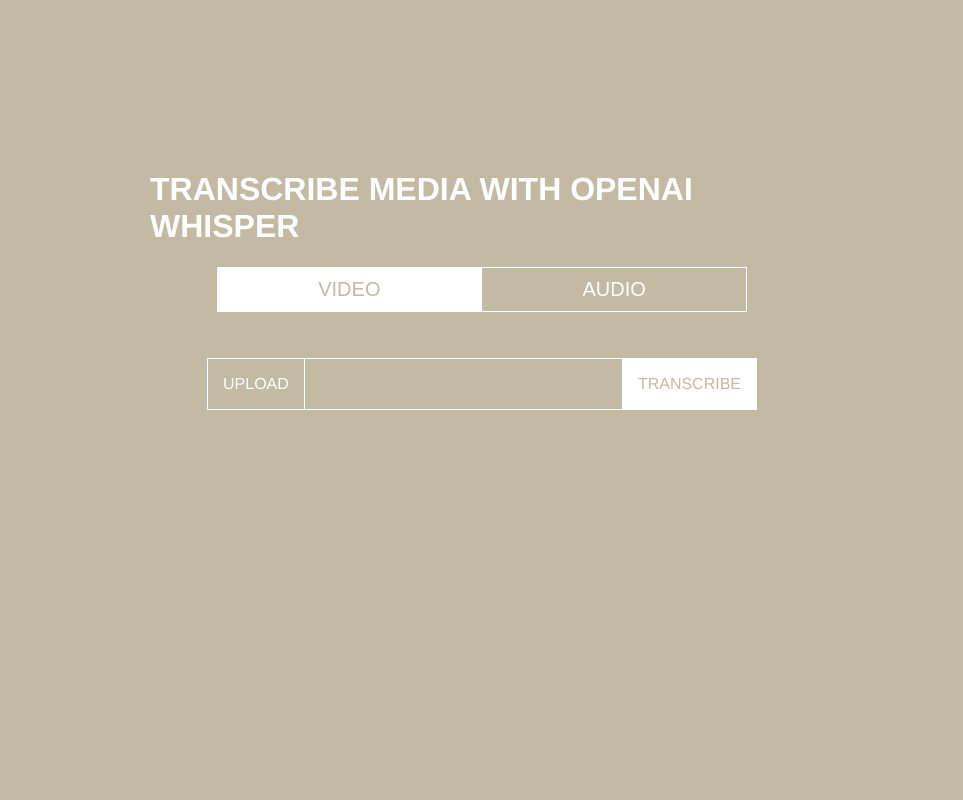
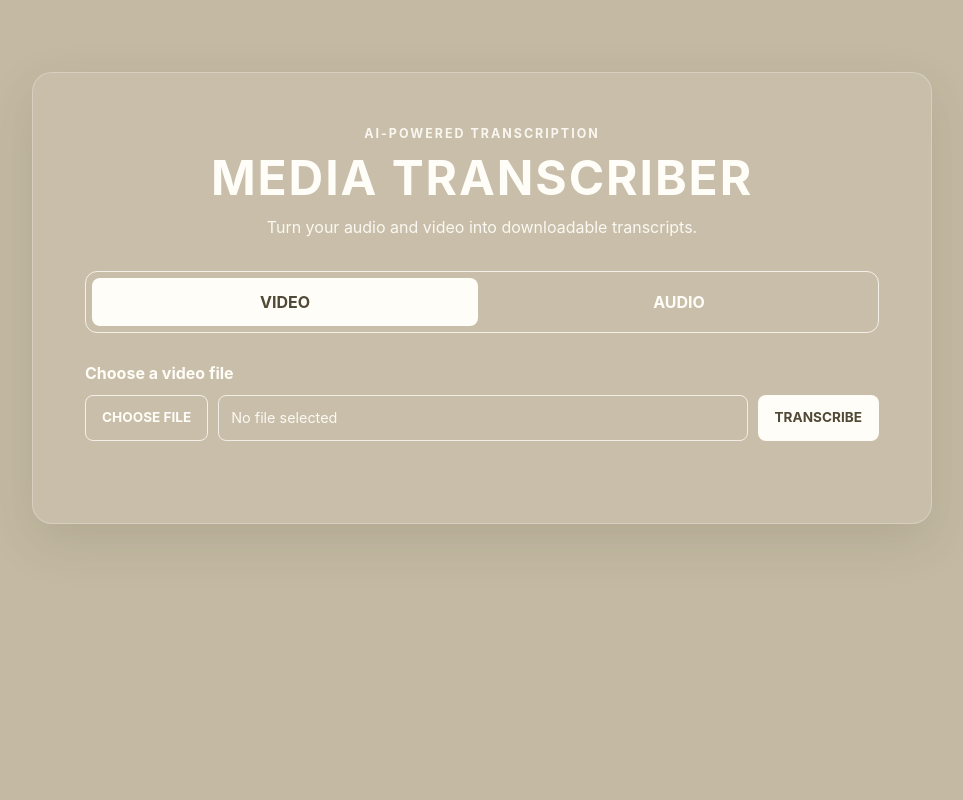
Before and after one commit to FrostyAqua37/Video-and-audio-transcription, a Flask app: page / in a window 1280 px wide. Shown: the whole page, without its empty margins (158-1121 px from the left). Run offline with Flask 3, Linux system fonts and the light colour scheme.

Commit message:
Reworked webpage to be more dynamic and responsive.

```diff
--- a/flaskr/app.py
+++ b/flaskr/app.py
@@ -59,7 +59,7 @@
 
         #Exports video file transcriptions as text file and pdf.
         text_file = save_as_text(file_name, 'txt', subtitles)
-        pdf= save_as_pdf(file_name, subtitles)
+        #save_as_pdf(file_name, subtitles)
 
     except Exception:
         app.logger.exception(f'Failed to process {filetype} file.')
@@ -75,7 +75,7 @@
         **{
             filetype: url_for('static', filename=f'uploads/{filename}'),
             'text_file': text_file,
-            'pdf': pdf,
+            #'pdf': upload_dir / f'{file_name}.pdf',
         },
     )
 
@@ -106,29 +106,27 @@
 def save_as_pdf(filename:str, subtitles:list):
     #Saving subtitles in a pdf document
     save_dir = f'{app.config["UPLOAD_FOLDER"]}/{filename}.pdf'
-    subtitle = 'This text transcription was done through OpenAI Whisper.'
+    subtitle = '*This transcription was done through OpenAI Whisper.'
 
     pdf = canvas.Canvas(save_dir)
     pdf.setTitle(filename)
-    pdf.setFont('Courier', 32)
+    pdf.setFont('Courier', 20)
 
     #Sets title and subtitle at x, y position
-    pdf.drawCentredString(300, 770, filename)
-    pdf.setFont('Courier', 16)
+    pdf.drawCentredString(300, 770, filename.capitalize())
+    pdf.setFont('Courier', 18)
     pdf.drawCentredString(290, 720, subtitle)
 
-    pdf.line(30, 710, 550, 710)
-
-    text = pdf.beginText(40, 680)
-    text.setFont('Courier', 16)
+    pdf.line(30, 690, 550, 690)
+    text = pdf.beginText(40, 650)
+    pdf.setFont('Courier', 14)
 
     for subtitle in subtitles:
-        line = f'{subtitle["timestamp"]}  {subtitle["text"]}'
+        line = f'[{subtitle["timestamp"]}] {subtitle["text"]}'
         text.textLine(line)
 
     pdf.drawText(text)
     pdf.save()
-    return pdf
 
 if __name__ == "__main__":
     app.run(debug=True)
--- a/flaskr/static/css/index.css
+++ b/flaskr/static/css/index.css
@@ -1,136 +1,180 @@
-body {
-    font-family: Helvetica;
-    background-color: #C4bAA3;
-    color: white;
+:root {
+    color-scheme: light;
+    --background: #c4baa3;
+    --surface: #d8cfbc;
+    --text: #fffdf8;
+    --text-dark: #514936;
+    --border: rgba(255, 253, 248, 0.8);
+    --focus: #293d58;
+    --radius: 12px;
+    --shadow: 0 18px 50px rgba(57, 48, 31, 0.12);
 }
 
-.transcribe {
-    display: grid;
-    justify-items: center;
-    align-items: center;
-    margin: 150px 300px 0px;
-    padding-bottom: 75px;
+* { box-sizing: border-box; }
+
+body {
+    min-width: 320px;
+    min-height: 100vh;
+    margin: 0;
+    padding: clamp(24px, 6vw, 72px) 20px;
+    font-family: Inter, ui-sans-serif, system-ui, -apple-system, BlinkMacSystemFont, "Segoe UI", sans-serif;
+    line-height: 1.5;
+    color: var(--text);
+    background: var(--background);
 }
 
-div#video.panel {
-    display: block;
+button, input { font: inherit; }
+
+.transcribe {
+    width: min(100%, 900px);
+    margin: 0 auto;
+    padding: clamp(24px, 5vw, 52px);
+    background: rgba(255, 255, 255, 0.07);
+    border: 1px solid rgba(255, 255, 255, 0.25);
+    border-radius: 20px;
+    box-shadow: var(--shadow);
 }
 
-div#audio.panel {
-    display: none;
+.page-header { margin-bottom: 32px; text-align: center; }
+.eyebrow {
+    margin: 0 0 8px;
+    font-size: 0.78rem;
+    font-weight: 700;
+    letter-spacing: 0.16em;
+    text-transform: uppercase;
+    opacity: 0.9;
+}
+h1, h2 { margin-top: 0; text-transform: uppercase; letter-spacing: 0.04em; }
+h1 { margin-bottom: 10px; font-size: clamp(1.8rem, 5vw, 3rem); line-height: 1.1; }
+h2 { margin-bottom: 14px; font-size: 1rem; }
+.intro { max-width: 44ch; margin: 0 auto; opacity: 0.92; }
+
+.tabs {
+    display: grid;
+    grid-template-columns: repeat(2, minmax(0, 1fr));
+    gap: 8px;
+    margin-bottom: 28px;
+    padding: 6px;
+    border: 1px solid var(--border);
+    border-radius: var(--radius);
+}
+.tab {
+    min-height: 48px;
+    padding: 10px 16px;
+    color: var(--text);
+    background: transparent;
+    border: 0;
+    border-radius: 8px;
+    cursor: pointer;
+    font-weight: 700;
+    text-transform: uppercase;
+    transition: color 160ms ease, background-color 160ms ease, transform 160ms ease;
+}
+.tab:hover { transform: translateY(-1px); }
+.tab.is-active { color: var(--text-dark); background: var(--text); }
+.tab:focus-visible, .control-button:focus-visible, a:focus-visible {
+    outline: 3px solid var(--focus);
+    outline-offset: 3px;
 }
 
-button {
-    /*Button styling*/
+.panel { min-width: 0; }
+.panel[hidden] { display: none; }
+form { margin: 0 0 30px; }
+.field-label { display: block; margin-bottom: 10px; font-weight: 700; }
+
+.upload-row {
+    display: grid;
+    grid-template-columns: auto minmax(0, 1fr) auto;
+    align-items: stretch;
+    gap: 10px;
+}
+.file-input {
+    position: absolute;
+    width: 1px;
+    height: 1px;
+    overflow: hidden;
+    clip-path: inset(50%);
+    white-space: nowrap;
+}
+.file-input:focus-visible + .filename { outline: 3px solid var(--focus); outline-offset: 3px; }
+.control-button {
+    display: inline-flex;
+    min-height: 46px;
+    align-items: center;
+    justify-content: center;
+    padding: 10px 16px;
+    border: 1px solid var(--border);
+    border-radius: 8px;
+    font-size: 0.85rem;
+    font-weight: 750;
+    text-align: center;
     text-transform: uppercase;
-    background-color: transparent;
-    color: white;
-    font-size: 20px;
-    border: 1px solid white;
-    padding: 10px 100px;
-    margin-left: 0px;
-    margin-right: 0px;
-    float: left;
-    margin-bottom: 30px;
+    cursor: pointer;
+    transition: background-color 160ms ease, color 160ms ease, transform 160ms ease;
+}
+.control-button:hover { transform: translateY(-1px); }
+.upload-button { color: var(--text); background: transparent; }
+.upload-button:hover { color: var(--text-dark); background: var(--text); }
+.submit-button { color: var(--text-dark); background: var(--text);}
+.submit-button:hover { background: #f0eadf; }
+
+.filename {
+    display: flex;
+    min-width: 0;
+    align-items: center;
+    padding: 8px 12px;
+    overflow-wrap: anywhere;
+    border: 1px solid var(--border);
+    border-radius: 8px;
+    font-size: 0.9rem;
+    opacity: 0.95;
 }
 
-button:hover {
-    /*Change button and pointer when hovering over button*/
-    cursor: pointer;
-    scale: 1.05;
-    color: #C4bAA3;
-    background-color: white;
+.media-result { margin-top: 32px; }
+.video-display, .audio-display {
+    display: block;
+    width: 100%;
+    max-height: 65vh;
+    margin: 0 0 30px;
+    border-radius: var(--radius);
+    background: rgba(0, 0, 0, 0.15);
 }
+.video-display { height: auto; aspect-ratio: 16 / 9; object-fit: contain; }
+.audio-display { height: 64px; }
+.download-list { display: grid; grid-template-columns: repeat(auto-fit, minmax(190px, 1fr)); gap: 10px; }
+.download-list a {
+    display: flex;
+    min-height: 48px;
+    align-items: center;
+    justify-content: center;
+    padding: 12px 16px;
+    color: var(--text);
+    border: 1px dashed var(--border);
+    border-radius: 8px;
+    text-align: center;
+    text-decoration: none;
+    text-transform: uppercase;
+    font-size: 0.85rem;
+    font-weight: 700;
+    transition: color 160ms ease, background-color 160ms ease;
+}
+.download-list a:hover { color: var(--text-dark); background: var(--text); }
+.messages {
+    margin: 20px 0;
+    padding: 12px 16px;
+    border-left: 4px solid #fffdf8;
+    background: rgba(90, 35, 25, 0.14);
+}
+.messages p { margin: 0; }
+.messages p + p { margin-top: 8px; }
 
-#video-btn {
-    background-color: white;
-    color: #C4bAA3;
+@media (max-width: 640px) {
+    body { padding: 16px 12px; }
+    .transcribe { padding: 24px 18px; border-radius: 14px; }
+    .upload-row { grid-template-columns: minmax(0, 1fr) minmax(0, 1fr); }
+    .filename { grid-column: 1 / -1; grid-row: 2; min-height: 42px; }
+    .upload-button, .submit-button { width: 100%; }
 }
-
-form {
-    width: 550px;
-    vertical-align: middle;
-    margin-bottom: 30px;
+@media (prefers-reduced-motion: reduce) {
+    *, *::before, *::after { scroll-behavior: auto !important; transition-duration: 0.01ms !important; animation-duration: 0.01ms !important; }
 }
-
-input[type=file], input[type=submit] {
-    display: none;
-}
-
-.upload-row {
-    display: flex;
-    align-items: center;
-}
-
-.upload, .submit {
-    border: 1px solid white;
-    text-transform: uppercase;
-    display: flex;
-    align-items: center;
-    height: 40px;
-    padding: 5px 15px;
-}
-
-#filename {
-   padding: 5px 15px;
-   border-top: 1px solid white;
-   border-bottom: 1px solid white;
-   width: 100%;
-   height: 40px;
-   color: white;
-   display: flex;
-   align-items: center;
-}
-
-.upload:hover, .submit:hover {
-    background-color: white;
-    color: #C4bAA3;
-    cursor: pointer;
-    scale: 1.05;
-}
-
-.submit {
-    background-color: white;
-    color: #C4bAA3;
-}
-
-video {
-    /*Video div styling*/
-    width: 700px;
-    height: 500px;
-    border-radius: 10px;
-    margin-bottom: 60px;
-}
-
-.video-display {
-    /*Video source styling*/
-    width: auto;
-    height: auto;
-    background-size: cover;
-    overflow: hidden;
-}
-
-h1, h2 {
-    text-transform: uppercase;
-}
-
-a, a:not(:last-of-type) {
-    display: block;
-    text-align: center;
-    text-transform: uppercase;
-    background-color: transparent;
-    color: white;
-    font-size: 20px;
-    border: 1px solid white;
-    padding: 10px 100px;
-    margin-left: 0px;
-    margin-right: 0px;
-    text-decoration: none;
-    border-style: dashed;
-    margin-bottom: 10px;
-}
-
-a:hover {
-    color: #C4bAA3;
-    background-color: white;
-}
--- a/flaskr/static/index.js
+++ b/flaskr/static/index.js
@@ -1,55 +1,70 @@
-const buttons = document.querySelector('.buttons');
-const panels = document.querySelectorAll('.panel');
+"use strict";
 
-buttons.addEventListener('click', displaySection);
+document.addEventListener("DOMContentLoaded", () => {
+    const buttons = Array.from(document.querySelectorAll('.tab[data-target]'));
+    const panels = Array.from(document.querySelectorAll('.panel[role="tabpanel"]'));
 
-function displaySection(e) {
-    if (e.target.matches('button')) {
-        //Makes video and audio button display their respective sections
-        const { id } = e.target.dataset;
+    function activateButton(target_id, move_focus = false) {
+        buttons.forEach((button) => {
+            const is_active = button.dataset.target === target_id;
+            button.classList.toggle('is-active', is_active);
+            button.setAttribute('aria-selected', String(is_active));
+            button.tabIndex = is_active ? 0 : -1;
 
-        if (id == 'video') {
-            //Displays video section and highlights button
-            showSection(id);
-            hideSection('audio');
-            activeButton('video-btn');
-            unactiveButton('audio-btn');
-        }
+            if (is_active && move_focus) {
+                button.focus();
+            }
+        });
 
-        if (id == 'audio') {
-            //Displays audio section and highlights button
-            showSection(id);
-            hideSection('video');
-            activeButton('audio-btn');
-            unactiveButton('video-btn');
-        }
+        panels.forEach((panel) => {
+            panel.hidden = panel.id !== target_id;
+        });
     }
-}
 
-function showSection(id) {
-    document.getElementById(id).style.display = 'flex';
-}
+    buttons.forEach((button, index) => {
+        button.addEventListener('click', () => activateButton(button.dataset.target));
 
-function hideSection(id) {
-    document.getElementById(id).style.display = 'none';
-}
+        button.addEventListener('keydown', (event) => {
+            let next_index;
+            switch(event.key) {
+                default:
+                    return;
 
-function activeButton(id) {
-    document.getElementById(id).style.color = '#C4bAA3';
-    document.getElementById(id).style.backgroundColor = 'white';
-}
+                case 'ArrowRight':
+                    next_index = (index + 1) % buttons.length;
 
-function unactiveButton(id) {
-    document.getElementById(id).style.color = 'white';
-    document.getElementById(id).style.backgroundColor = '#C4bAA3';
-}
+                case 'ArrowLeft':
+                    next_index = (index - 1 + buttons.length) % buttons.length;
 
-//Gets the name of uploaded file and displays it.
-const upload = document.getElementById('upload');
-const filepath = document.getElementById('filename');
+                case 'Home':
+                    next_index = 0;
 
-upload.addEventListener('change', function() {
-    if (upload.files.length > 0) {
-        filepath.textContent = upload.files[0].name;
+                case 'End':
+                    next_index = buttons.length - 1;
+            };
+
+            event.preventDefault();
+            activateButton(buttons[next_index].dataset.target, true);
+        });
+    });
+
+    document.querySelectorAll('input[type="file"]').forEach((input) => {
+        input.addEventListener('change', () => {
+            const filename = document.getElementById(
+                input.id === 'video-upload' ? 'video-filename' : 'audio-filename'
+            );
+
+            filename.textContent = input.files && input.files.length ? input.files[0].name : 'No files selected';
+
+        });
+    });
+
+    const audio_panel = document.getElementById('audio');
+    const video_panel = document.getElementById('video');
+
+    if (audio_panel && audio_panel.querySelector('.media-result')) {
+        activateButton('audio');
+    } else if (video_panel && video_panel.querySelector('.media-result')) {
+        activateButton('video');
     }
 });
--- a/flaskr/templates/index.html
+++ b/flaskr/templates/index.html
@@ -2,94 +2,103 @@
 <html lang="en">
 <head>
     <meta charset="UTF-8">
-    <meta name="viewport" content="width=device-width, initial-scale=1.0">
+    <meta name="viewport" content="width=device-width, initial-scale=1">
+    <meta name="description" content="Upload audio or video files for transcription.">
+    <title>Media Transcriber</title>
     <link rel="stylesheet" href="../static/css/index.css">
-    <title>Media Transcriber</title>
+    <script src="../static/index.js" defer></script>
 </head>
 <body>
-    <div class="transcribe">
-        <h1>Transcribe media with OpenAI Whisper</h1>
-            <div class="buttons">
-                <button data-id="video" id="video-btn">Video</button>
-                <button data-id="audio" id="audio-btn">Audio</button>
+    <main class="transcribe">
+        <header class="page-header">
+            <p class="eyebrow">AI-powered transcription</p>
+            <h1>Media Transcriber</h1>
+            <p class="intro">Turn your audio and video into downloadable transcripts.</p>
+        </header>
+
+        <div class="tabs" role="tablist" aria-label="Choose media type">
+            <button class="tab is-active" type="button" id="video-btn"
+                    data-target="video" role="tab" aria-controls="video"
+                    aria-selected="true">Video</button>
+            <button class="tab" type="button" id="audio-btn"
+                    data-target="audio" role="tab" aria-controls="audio"
+                    aria-selected="false">Audio</button>
         </div>
 
-            <div class="panel" id="video">
+        <section class="panel" id="video" role="tabpanel" aria-labelledby="video-btn">
             <form action="{{ url_for('video') }}" method="post" enctype="multipart/form-data">
+                <label class="field-label" for="video-upload">Choose a video file</label>
                 <div class="upload-row">
-                        <label class="upload">
-                            Upload
-                            <input id="upload" name="video" type="file" accept="video/*", onclick="displayFilePath()">
-                        </label>
-                        <p id="filename"></p>
-
-                        <label class="submit">
-                            <input id="submit" type="submit" value="transcribe">
-                            Transcribe
-                        </label>
+                    <label class="control-button upload-button" for="video-upload">Choose file</label>
+                    <input class="file-input" id="video-upload" name="video" type="file"
+                           accept="video/*">
+                    <span class="filename" id="video-filename" aria-live="polite">No file selected</span>
+                    <button class="control-button submit-button" type="submit">Transcribe</button>
                 </div>
             </form>
 
-                <!--Gets error messages and displays them if there is any.-->
             {% with video_errors = get_flashed_messages() %}
                 {% if video_errors %}
+                    <div class="messages" role="alert">
                         {% for error in video_errors %}
-                            <h3>{{ error }}</h3>
+                            <p>{{ error }}</p>
                         {% endfor %}
+                    </div>
                 {% endif %}
             {% endwith %}
 
-                <!--Displays video after being transcribed-->
             {% if video %}
-                    <div class="video">
-                        <!--<h1>Transcribed text with OpenAI Whisper.</h1> -->
-                        <video class="video-display" controls>
-                            <source src="{{ video }}" type="video/mp4"></source>
+                <div class="media-result">
+                    <h2>Preview</h2>
+                    <video class="video-display" controls preload="metadata">
+                        <source src="{{ video }}">
+                        Your browser does not support video playback.
                     </video>
+                    <h2>Download your files</h2>
+                    <div class="download-list">
+                        <a href="{{ video }}" download>Download video (MP4)</a>
+                        <a href="{{ text_file }}" download>Download transcript (TXT)</a>
+                        <!--<a href="{{ pdf }}" download>Download transcript (PDF)</a>-->
                     </div>
-
-                <div id="download-video">
-                    <!--Download options will be displayed here.-->
-                    <h2>Download video file</h2>
-                    <a href="{{ video }}" download>download as MP4 file</a>
-                    <a href="{{ text_file }}" download>download as text file</a>
-                    <a href="{{ pdf }}" download>download as PDF file</a>
                 </div>
             {% endif %}
+        </section>
+
+        <section class="panel" id="audio" role="tabpanel" aria-labelledby="audio-btn" hidden>
+            <form action="{{ url_for('audio') }}" method="post" enctype="multipart/form-data">
+                <label class="field-label" for="audio-upload">Choose an audio file</label>
+                <div class="upload-row">
+                    <label class="control-button upload-button" for="audio-upload">Choose file</label>
+                    <input class="file-input" id="audio-upload" name="audio" type="file"
+                           accept="audio/*">
+                    <span class="filename" id="audio-filename" aria-live="polite">No file selected</span>
+                    <button class="control-button submit-button" type="submit">Transcribe</button>
                 </div>
-
-            <div class="panel" id="audio">
-
-                <form action="{{ url_for('audio') }}" method="post" enctype="multipart/form-data">
-                    <input name="audio" type="file" accept="audio/*">
-                    <input type="submit" value="transcribe">
             </form>
 
-                <!--Gets error messages and displays them if there is any.-->
-                {% with audio_errors = get_flashed_messages() %}
+            {% with audio_errors = get_flashed_messages(category_filter=["audio"]) %}
                 {% if audio_errors %}
-                        {% for error in audio_errors %}
-                            <h3>{{ error }}</h3>
-                        {% endfor %}
+                    <div class="messages" role="alert">
+                        {% for error in audio_errors %}<p>{{ error }}</p>{% endfor %}
+                    </div>
                 {% endif %}
             {% endwith %}
 
             {% if audio %}
-                    <div class="audio">
-                        <audio controls>
-                            <source src="{{ audio }}" type="audio/*"></source>
+                <div class="media-result">
+                    <h2>Preview</h2>
+                    <audio class="audio-display" controls preload="metadata">
+                        <source src="{{ audio }}">
+                        Your browser does not support audio playback.
                     </audio>
+                    <h2>Download your files</h2>
+                    <div class="download-list">
+                        <a href="{{ text_file }}" download>Download transcript (TXT)</a>
+                        <a href="{{ pdf }}" download>Download transcript (PDF)</a>
+                    </div>
                 </div>
             {% endif %}
-
-                <div class="audio-subtitles">
-                    <h2>{% for subtitle in audio_subtitles %}</h2>
-                        <p>{{ subtitle['timestamp'] }} {{ subtitle['text'] }}</p>
-                        {% endfor %}
-
-                </div>
-            </div>
-    </div>
+        </section>
+    </main>
 </body>
-<script src="../static/index.js"></script>
 </html>
```
Lines whose indentation alone changed are shown as unchanged.
